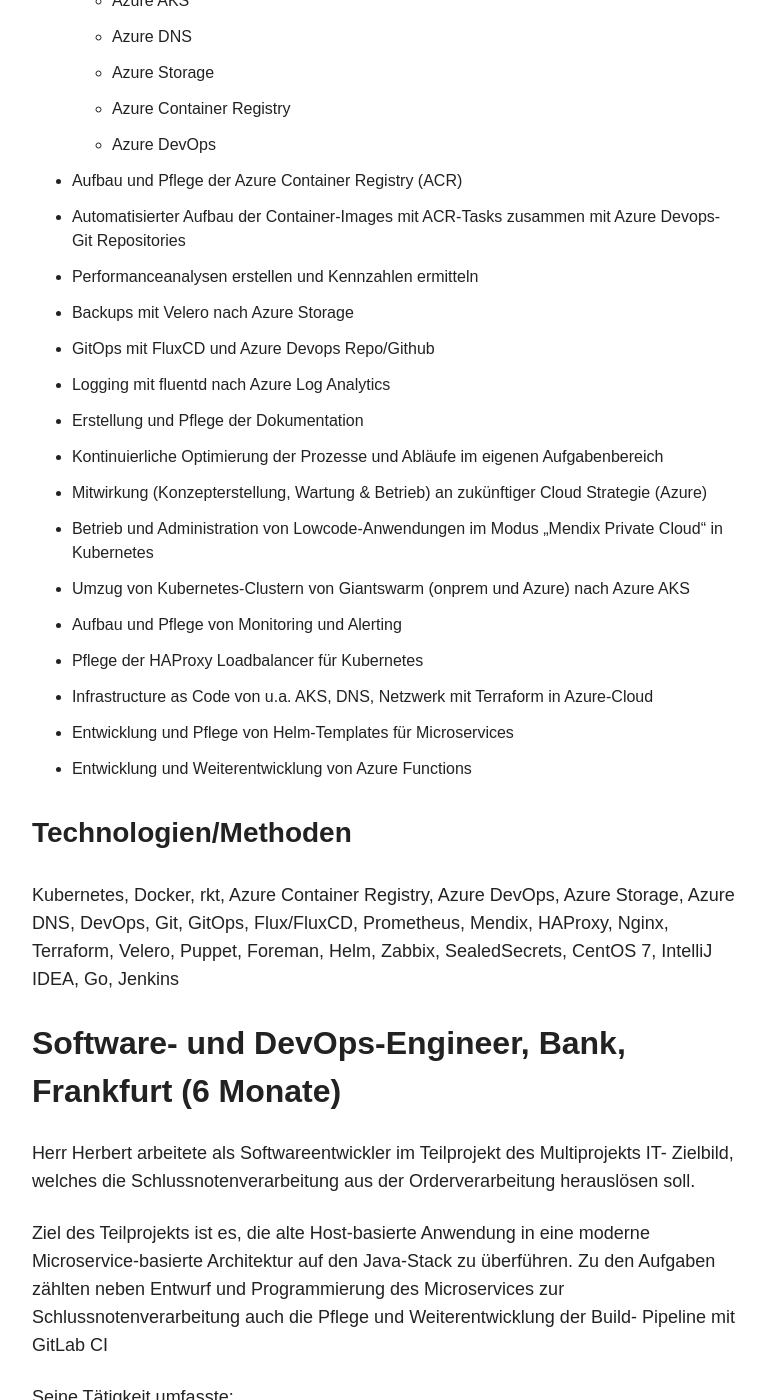
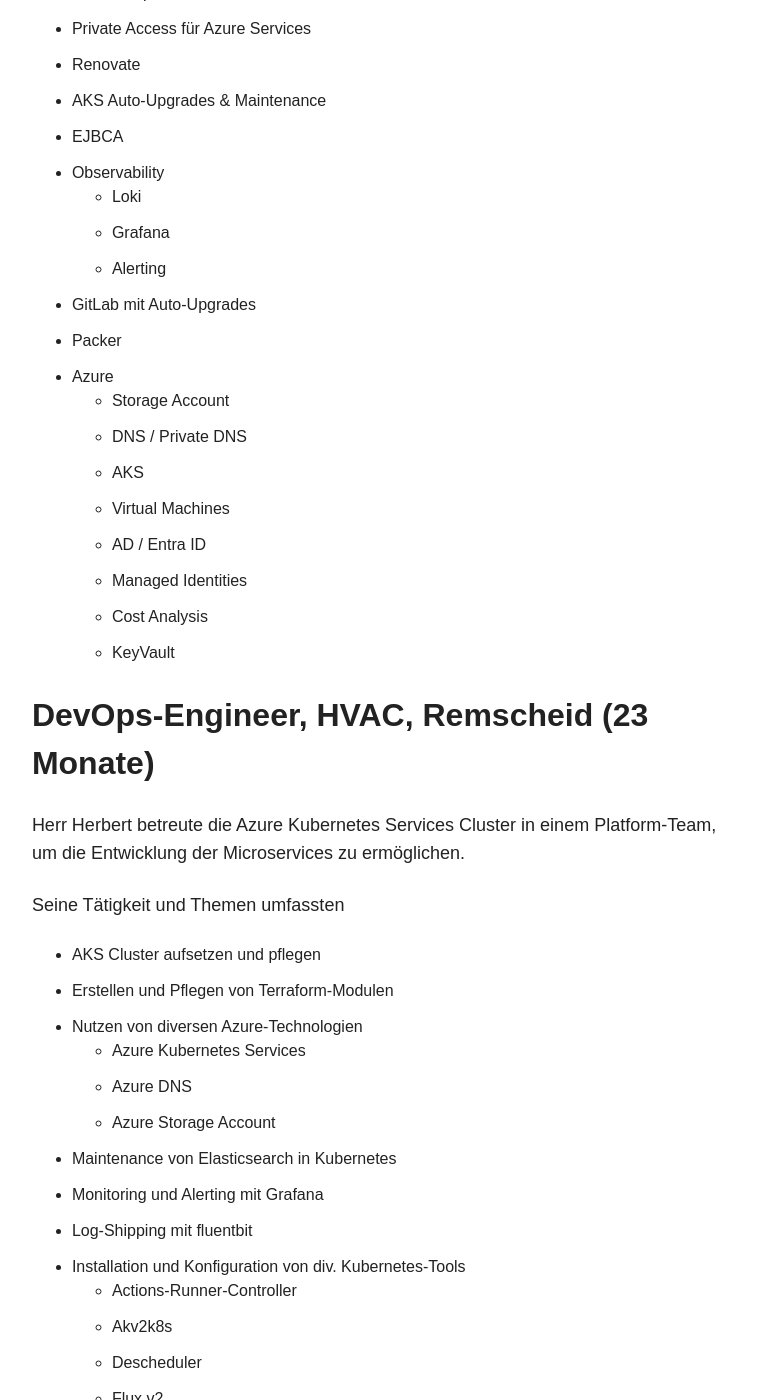
Before and after one commit to BenjaminHerbert/BenjaminHerbert.github.io, a Jekyll site: the page built from portfolio/index.md, in a window 1280 px wide and 1400 px high, scrolled down 1404 px. Shown: the whole window, without its empty margins (254-1020 px from the left). Built offline with Jekyll 4.4.1, drawn with Linux system fonts in a browser that asks for light colours; some of the changed text lies outside the part shown.

Commit message:
feat: more portfolio

```diff
--- a/portfolio/index.md
+++ b/portfolio/index.md
@@ -7,7 +7,8 @@ share: true
 
 # Studium und Zertifikate
 
-* Diplom Informatiker - TU Darmstadt (Abschluss 2009)
+* Diplom Informatiker - TU Darmstadt - Abschluss 2009
+* Certified Kubernetes Administrator (CKA) - 2023
 * [AWS Certified Solutions Architect – Associate](https://www.certmetrics.com/amazon/public/badge.aspx?i=1&t=c&d=2017-01-10&ci=AWS00228802) (Januar 2017)
 
 # Weiterbildung
@@ -19,6 +20,71 @@ share: true
 * Scrum & Kanban
 
 # Projekterfahrung
+
+## Development Infrastructure, Cybersecurity, (laufendes Engagement)
+
+Herr Herbert betreut die Entwicklungsinfrastruktur
+
+Tätigkeiten und Themen:
+
+* ArgoCD
+* Cert-Manager
+* Crossplane
+* Helm-Charts erstellen
+* helmfile
+* ExternalSecrets Operator (ESO)
+* Jenkins Operator
+* Private Access für Azure Services
+* Renovate
+* AKS Auto-Upgrades & Maintenance
+* EJBCA
+* Observability
+  * Loki
+  * Grafana
+  * Alerting
+* GitLab mit Auto-Upgrades
+* Packer
+* Azure
+  * Storage Account
+  * DNS / Private DNS
+  * AKS
+  * Virtual Machines
+  * AD / Entra ID
+  * Managed Identities
+  * Cost Analysis
+  * KeyVault
+
+## DevOps-Engineer, HVAC, Remscheid (23 Monate)
+
+Herr Herbert betreute die Azure Kubernetes Services Cluster in einem Platform-Team, um die Entwicklung der Microservices zu ermöglichen.
+
+Seine Tätigkeit und Themen umfassten
+
+* AKS Cluster aufsetzen und pflegen
+* Erstellen und Pflegen von Terraform-Modulen
+* Nutzen von diversen Azure-Technologien
+  * Azure Kubernetes Services
+  * Azure DNS
+  * Azure Storage Account
+* Maintenance von Elasticsearch in Kubernetes
+* Monitoring und Alerting mit Grafana
+* Log-Shipping mit fluentbit
+* Installation und Konfiguration von div. Kubernetes-Tools
+  * Actions-Runner-Controller
+  * Akv2k8s
+  * Descheduler
+  * Flux v2
+  * Instana
+  * Keda
+  * ElasticSearch & Kibana
+  * FluentBit
+  * Grafana
+  * Kafka-Exporter
+  * Nginx
+  * Trivy-Operator
+* Kostenoptimierung
+* Right-Sizing
+* Nutzung von Workload-Identities mit Azure Ressourcen
 
 ## DevOps-Engineer, Finanzdienstleistung, Frankfurt (30 Monate)
 
```
Also changed, not shown: index.md (+4 -2 lines).
